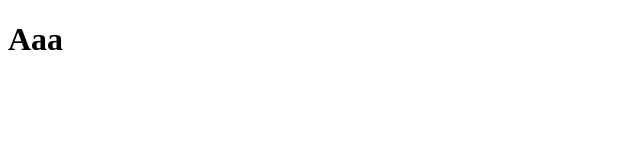
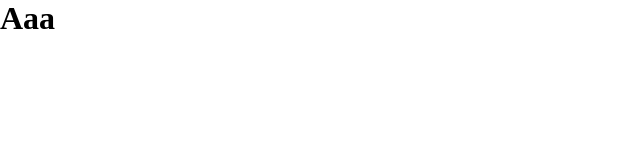
Before and after one commit to MarcoColloca/vite-boolando, a Vue app: page / in a window 1280 px wide. Shown: the top 160 px of the page, without its empty margins (0-640 px from the left). Built offline with nearby package versions, Linux system fonts and the light colour scheme.

Commit message:
Feat → added reset rules

```diff
--- a/src/style/partials/_reset.scss
+++ b/src/style/partials/_reset.scss
@@ -0,0 +1,18 @@
+*{
+    box-sizing: border-box;
+    padding: 0;
+    margin: 0;
+}
+
+ul, ol , menu{
+    list-style: none;
+}
+
+a{
+    text-decoration: none;
+    color: currentcolor;
+}
+
+img{
+    max-width: 100%;
+}
```
